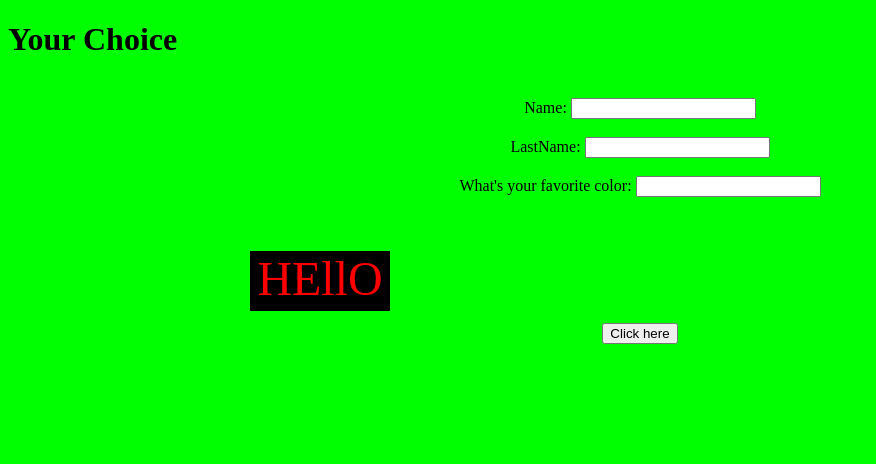
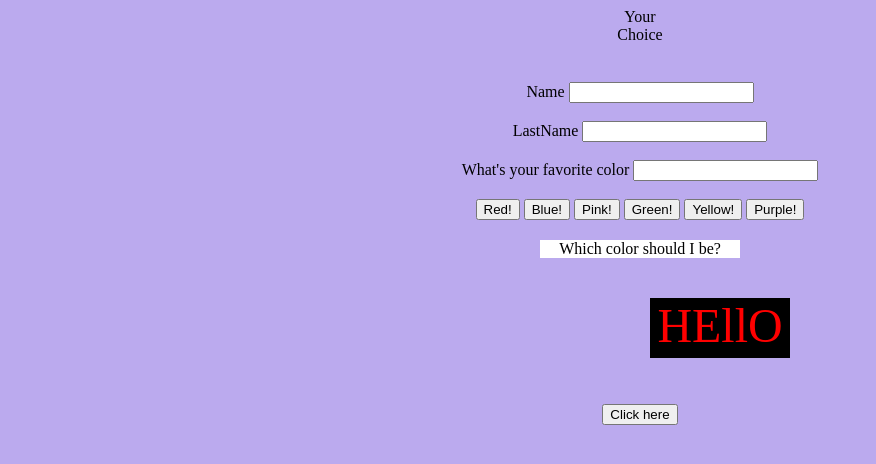
Before and after one commit to mishellt1023/banner-generator, a plain HTML site: page index.html in a window 1280 px wide. Both pictures are taken after a click on the button "Click here". Shown: the whole page, without its empty margins (0-876 px from the left). Drawn offline with nearby package versions, Linux system fonts and the light colour scheme.

Commit message:
add more things to project

```diff
--- a/index.html
+++ b/index.html
@@ -6,16 +6,35 @@
     <script src="//code.jquery.com/jquery-1.12.0.min.js"></script>
   <style>
 body {
-    background-color:#00ff00;
+    background-color:#BAE;
 }
 </style>
    <script>
-        $(function(){
-    $("button").click(function(){
-      var div= $("#div1").css("color","red").slideUp(200).slideDown(200);
-      div.animate({left: '250px'}, "slow");
-      div.animate({fontSize: '3em'},2000);
-
+ $(function() {
+      $('#toRed').click(function(){
+        $('div').css('background-color','red');
+      });
+       $(function() {
+      $('#toBlue').click(function(){
+        $('div').css('background-color','blue');
+      });
+      $(function() {
+      $('#toPink').click(function(){
+        $('div').css('background-color','pink');
+      });
+       });
+      $(function() {
+      $('#toGreen').click(function(){
+        $('div').css('background-color','green');
+      });
+      $(function() {
+      $('#toYellow').click(function(){
+        $('div').css('background-color','yellow');
+      });
+      $(function() {
+      $('#toPurple').click(function(){
+        $('div').css('background-color','purple');
+      });
   });
 $('button').click(function(){
        var userName = $('#userName').val();
@@ -30,34 +49,71 @@ $('button').click(function(){
        $('input').css('background-color',userColor);
   });
 
+       $(function() {
+    $('span').hover(
+      function(){
+     $(this).css('font-size','40px');
+     },
+   function(){
+    $(this).css('font-size','16px');
+
+    });
+           $(function(){
+    $("button").click(function(){
+      var div= $("#div1").css("color","red").slideUp(200).slideDown(200);
+      div.animate({left: '650px'}, "slow");
+      div.animate({fontSize: '3em'},2000);
+
+});
+   });
 
 
 });
+});
+});
+});
+});
+
    </script>
   </head>
   <body>
-      <h1>Your Choice</h1>
-      <div id="example1">
+     <center>
+      <span>Your</span><br>  <span>Choice</span>
+      <div id="example1"></center>
           <br>
-    <center>  Name:
+    <center>
+    <span>Name</span>
   <input id=" userName:">
   <br>
   <br>
- LastName:
+  <span>LastName</span>
  <input id="LastName:">
   <br>
   <br>
-  What's your favorite color:
+  <span>What's your favorite color</span>
   <input id="userColor">
    <br>
+  <style>
+    div {
+      background-color:white;
+      color: Black;
+      width:200px;
+      padding: 0px;
+      margin: 20px 0;
+    }
+  </style>
  <br>
-
-
+  <button id="toRed">Red!</button>
+  <button id="toBlue">Blue!</button>
+  <button id="toPink">Pink!</button>
+  <button id="toGreen">Green!</button>
+  <button id="toYellow">Yellow!</button>
+  <button id="toPurple">Purple!</button>
+<div>Which color should I be?</div>
+<div id="div1" style="width:140px;height:60px;display:none;background-color:Black;position:absolute">HEllO</div>
  <br>
-
  <br>
-<div id="div1" style="width:140px;height:60px;display:none;background-color:Black;position:absolute">HEllO</div>
-
+ <br>
  <br>
  <br>
  <br>
```
Lines whose indentation alone changed are shown as unchanged.
